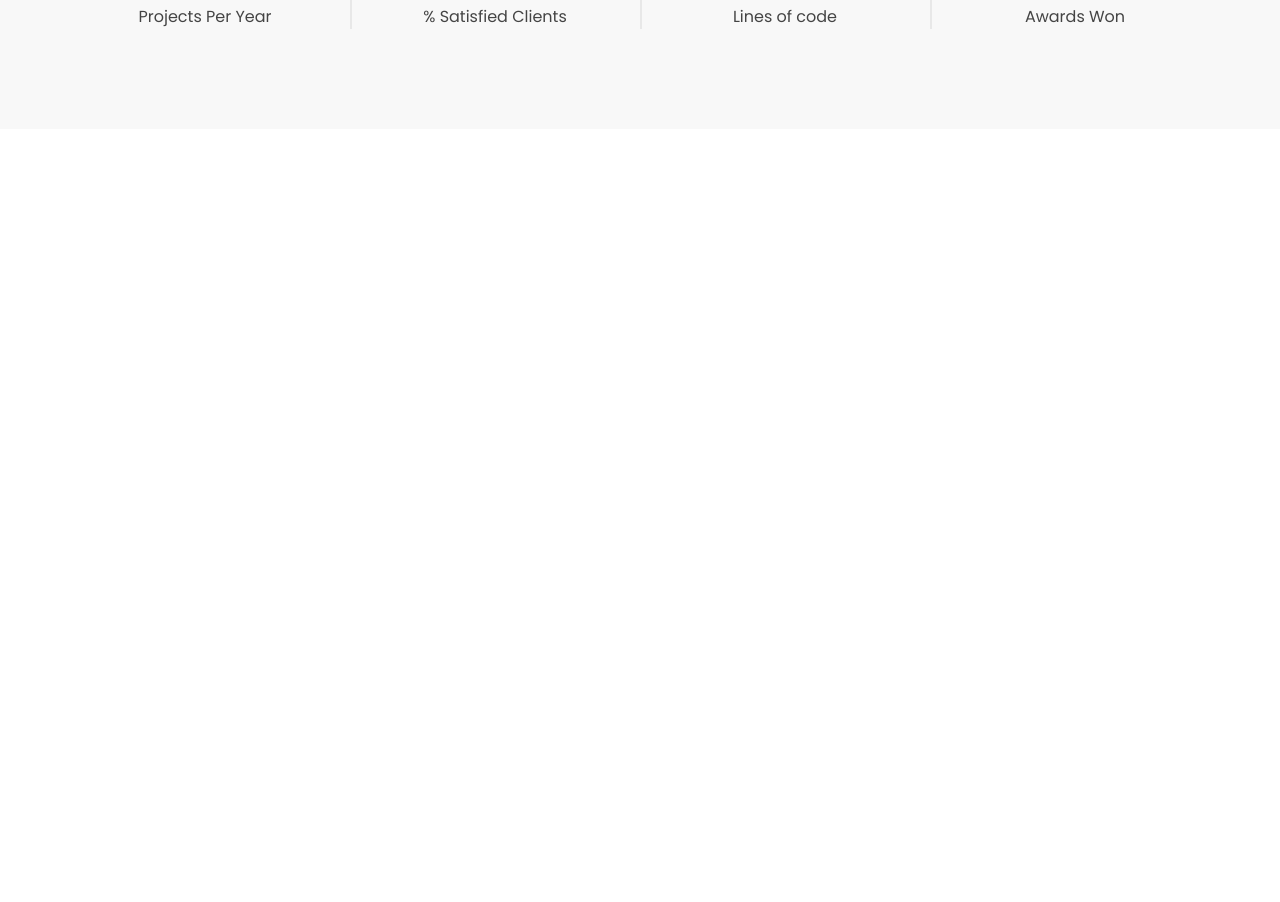
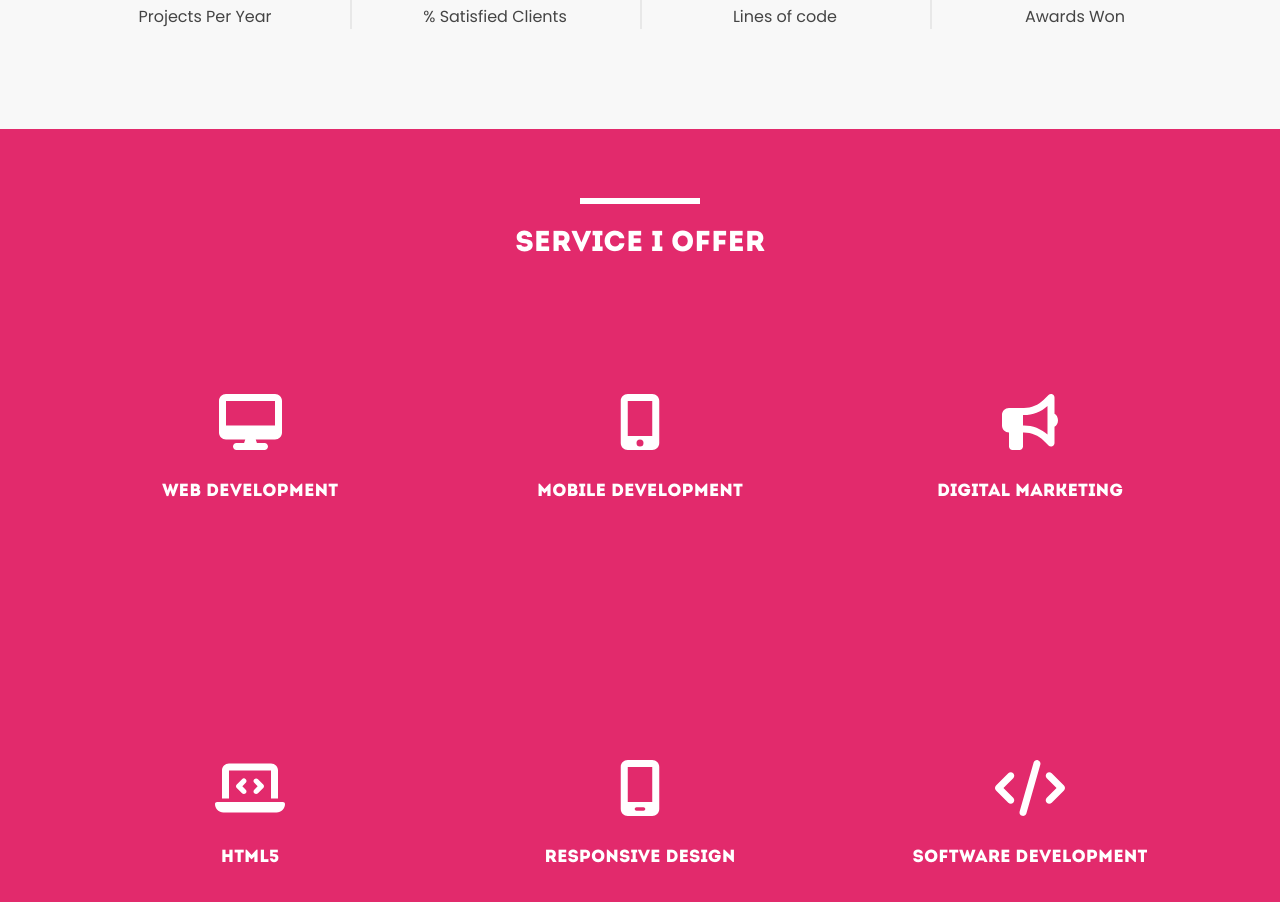
Before and after one commit to antondoom1/portfolio, a React (Create React App) app: page / in a window 1280 px wide. Shown: the part 1588-2490 px from the top of the page. Before the commit the page ends 1717 px from the top, so only its background shows below. Built offline with nearby package versions, Linux system fonts and the light colour scheme.

Commit message:
services block

```diff
--- a/src/App.js
+++ b/src/App.js
@@ -1,6 +1,7 @@
 import './App.css'
 import {Header} from './components/c2-header/Header'
 import {About} from './components/c3-about/About'
+import {Services} from './components/c4-services/Services'
 
 function App() {
   return (
@@ -8,6 +9,7 @@ function App() {
       {/*<Menu/>*/}
       <Header/>
       <About/>
+      <Services/>
       {/*<Projects/>*/}
       {/*<RemoteWork/>*/}
       {/*<Contacts/>*/}
--- a/src/components/c3-about/a4-skills-list/SkillsList.js
+++ b/src/components/c3-about/a4-skills-list/SkillsList.js
@@ -1,7 +1,7 @@
 export const SkillsList = (props) => {
   return (
     <div>
-      {props.skills.map(s => <ul>
+      {props.skills.map((s, i) => <ul key={i}>
         <li>{s}</li>
       </ul>)}
     </div>
--- /dev/null
+++ b/src/components/c4-services/Serviceitem/ServiceItem.js
@@ -0,0 +1,30 @@
+import s from './ServiceItem.module.css'
+import {FontAwesomeIcon} from '@fortawesome/react-fontawesome'
+
+export const ServiceItem = (props) => {
+  return (
+    <div className={s.container}>
+
+      <a href="#">
+        <div className={s.iBox}>
+
+          <FontAwesomeIcon
+            icon={props.ico}
+            size={'4x'}
+            color={'#fff'}
+          />
+
+          <h4>
+            {props.title}
+          </h4>
+
+          <p>
+            {props.description}
+          </p>
+
+        </div>
+      </a>
+
+    </div>
+  )
+}
--- /dev/null
+++ b/src/components/c4-services/Serviceitem/ServiceItem.module.css
@@ -0,0 +1,65 @@
+.container {
+    display: flex;
+    justify-content: center;
+}
+
+.container a {
+    text-decoration: none;
+}
+
+.iBox {
+    padding: 60px 20px;
+    transition: .5s ease;
+    height: 198px;
+    transition-property: background-color, box-shadow;
+    color: #fff;
+    width: 350px;
+    animation-name: uk-fade-bottom;
+    animation-duration: .5s;
+    animation-timing-function: ease-out;
+    animation-fill-mode: both;
+}
+
+.iBox:hover {
+    background: #fff;
+    border-radius: 3px;
+}
+
+.iBox:hover svg {
+    color: #e22a6c;
+}
+
+.iBox:hover h4 {
+    color: #444;
+}
+
+.iBox p {
+    display: none;
+    font-size: 16px;
+    line-height: 1.5;
+    margin: 0 0 20px 0;
+}
+
+.iBox:hover p {
+    color: #999;
+    display: block;
+}
+
+.iBox h4 {
+    margin-top: 30px;
+    font-family: 'Intro', 'Helvetica', 'Arial', 'sans-serif';
+    font-size: 1.1rem;
+    line-height: 1.4;
+}
+
+@keyframes uk-fade-bottom {
+    0% {
+        opacity: 0;
+        transform: translateY(100%);
+    }
+
+    100% {
+        opacity: 1;
+        transform: translateY(0);
+    }
+}
--- /dev/null
+++ b/src/components/c4-services/Services.js
@@ -0,0 +1,59 @@
+import s from './Services.module.css'
+import {ServiceItem} from './Serviceitem/ServiceItem'
+
+export const Services = () => {
+  return (
+    <section className={s.services}>
+
+      <div className={s.container}>
+
+        <div>
+          <h2>
+            Service I Offer
+          </h2>
+        </div>
+
+        <div className={s.row}>
+
+          <ServiceItem
+            ico={'fa-solid fa-desktop'}
+            title={'web development'}
+            description={'Lorem Ipsum is simply dummy text of the printing and typesetting industry.'}/>
+
+          <ServiceItem
+            ico={'fa-mobile-screen-button'}
+            title={'mobile development'}
+            description={'Lorem Ipsum is simply dummy text of the printing and typesetting industry.'}/>
+
+          <ServiceItem
+            ico={'fa-solid fa-bullhorn'}
+            title={'digital marketing'}
+            description={'Lorem Ipsum is simply dummy text of the printing and typesetting industry.'}/>
+
+        </div>
+
+        <div className={s.row}>
+
+          <ServiceItem
+            ico={'fa-solid fa-laptop-code'}
+            title={'html5'}
+            description={'Lorem Ipsum is simply dummy text of the printing and typesetting industry.'}/>
+
+          <ServiceItem
+            ico={'fa-solid fa-mobile-screen'}
+            title={'responsive design'}
+            description={'Lorem Ipsum is simply dummy text of the printing and typesetting industry.'}/>
+
+          <ServiceItem
+            ico={'fa-solid fa-code'}
+            title={'software development'}
+            description={'Lorem Ipsum is simply dummy text of the printing and typesetting industry.'}/>
+
+        </div>
+
+
+      </div>
+
+    </section>
+  )
+}
--- /dev/null
+++ b/src/components/c4-services/Services.module.css
@@ -0,0 +1,35 @@
+.services {
+    background: #e22a6c;
+    color: #fff;
+    padding: 80px 0;
+}
+
+.container {
+    text-align: center;
+}
+
+.container h2 {
+    font-family: 'Intro', 'Helvetica', 'Arial', 'sans-serif';
+    margin-top: 10px;
+    font-size: 1.8rem;
+    line-height: 1.3;
+}
+
+.container h2::before {
+    content: '';
+    display: block;
+    position: relative;
+    top: -1.3125rem;
+    left: 50%;
+    width: 7.5rem;
+    height: 6px;
+    margin-left: -3.75rem;
+    background: #fff;
+}
+
+.services .row {
+    display: flex;
+    flex-wrap: wrap;
+    justify-content: center;
+    padding-top: 48px;
+}
```
